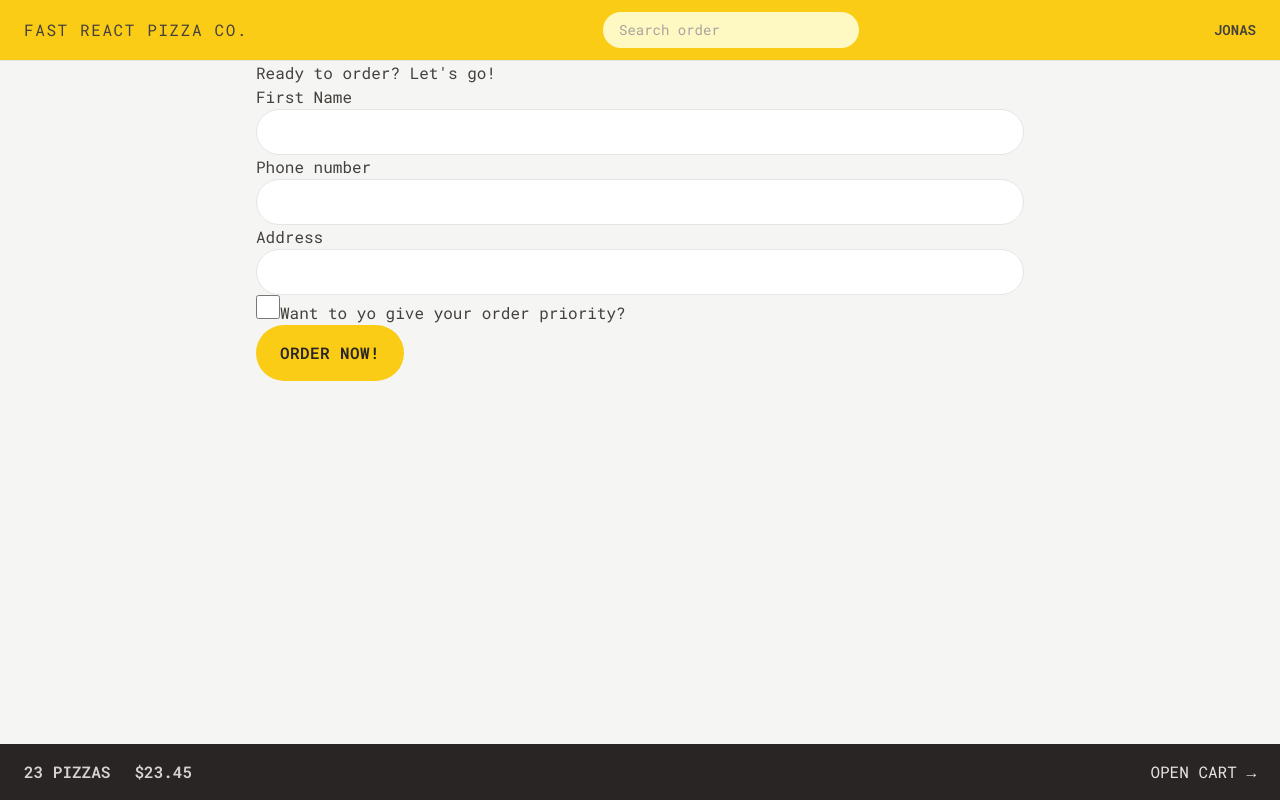
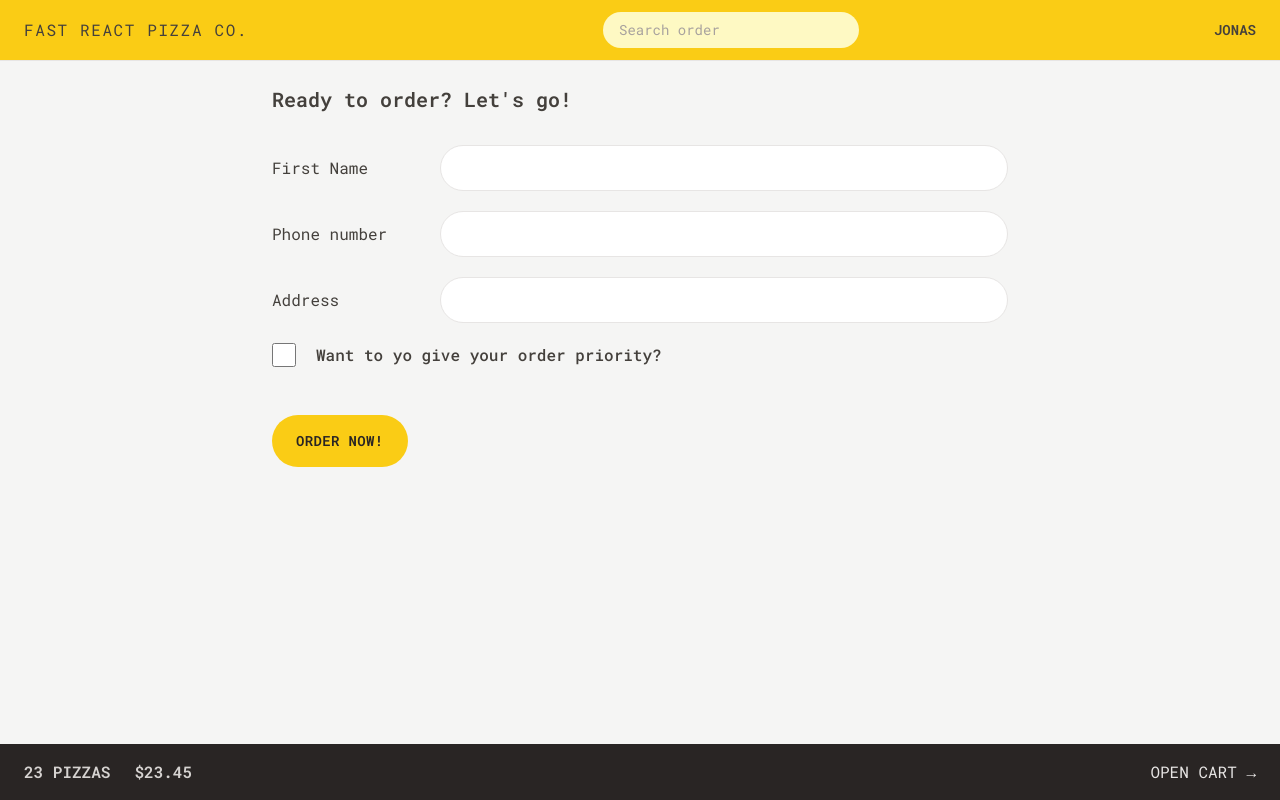
Before and after one commit to kseniyalan/fast-react-pizza, a React (Vite) app: page /order/new in a window 1280 px wide. Built offline with nearby package versions, Linux system fonts and the light colour scheme.

Commit message:
Order form styles, page title, favicon

```diff
--- a/src/features/order/CreateOrder.jsx
+++ b/src/features/order/CreateOrder.jsx
@@ -45,49 +45,52 @@
   const formErrors = useActionData();
 
   return (
-    <div>
-      <h2>Ready to order? Let's go!</h2>
+    <div className="px-4 py-6">
+      <h2 className="text-xl font-semibold mb-8">Ready to order? Let's go!</h2>
 
       {/* The same things */}
       {/* Action will be declared right here in this component */}
       {/*<Form method="POST" action="/order/new">*/}
       <Form method="POST">
-        <div>
-          <label>First Name</label>
+        <div className="mb-5 flex gap-2 flex-col sm:flex-row sm:items-center">
+          <label className="sm:basis-40">First Name</label>
           <input
             type="text"
             name="customer"
-            className="input"
+            className="input grow"
             required
           />
         </div>
 
-        <div>
-          <label>Phone number</label>
-          <div>
+        <div className="mb-5 flex gap-2 flex-col sm:flex-row sm:items-center">
+          <label className="sm:basis-40">Phone number</label>
+          <div className="grow">
             <input
               type="tel"
               name="phone"
-              className="input"
+              className="input w-full"
               required
             />
+            {formErrors?.phone &&
+              <p className="text-xs mt-2 text-red-700 bg-red-100 p-2 rounded-md">{formErrors.phone}</p>
+            }
           </div>
-          {formErrors?.phone && <p>{formErrors.phone}</p>}
+
         </div>
 
-        <div>
-          <label>Address</label>
-          <div>
+        <div className="mb-5 flex gap-2 flex-col sm:flex-row sm:items-center">
+          <label className="sm:basis-40">Address</label>
+          <div className="grow">
             <input
               type="text"
               name="address"
-              className="input"
+              className="input w-full"
               required
             />
           </div>
         </div>
 
-        <div>
+        <div className="mb-12 flex items-center gap-5">
           <input
             type="checkbox"
             name="priority"
@@ -97,7 +100,7 @@
             // value={withPriority}
             // onChange={(e) => setWithPriority(e.target.checked)}
           />
-          <label htmlFor="priority">Want to yo give your order priority?</label>
+          <label htmlFor="priority" className="font-medium">Want to yo give your order priority?</label>
         </div>
         {/* Hidden input to provide cart data into the action function */}
         <input type="hidden" name="cart" value={JSON.stringify(cart)} />
--- a/src/index.css
+++ b/src/index.css
@@ -5,7 +5,7 @@
 /* This way should be an exception, not a rule */
 @layer components {
   .input {
-    @apply w-full rounded-full border border-stone-200 px-4 py-2 md:px-6 md:py-3 text-sm transition-all duration-300 placeholder:text-stone-400
+    @apply rounded-full border border-stone-200 px-4 py-2 md:px-6 md:py-3 text-sm transition-all duration-300 placeholder:text-stone-400
     focus:outline-none focus:ring focus:ring-yellow-400;
   }
 
--- a/src/ui/Button.jsx
+++ b/src/ui/Button.jsx
@@ -2,12 +2,12 @@
 
 function Button({ children, disabled, to, size }) {
 
-  const base = "bg-yellow-400 uppercase font-semibold text-stone-800 tracking-wide inline-block rounded-full hover:bg-yellow-300 transition-colors duration-300 focus:outline-none focus:ring-2 focus:ring-yellow-300 focus:ring-offset-2 disabled:cursor-not-allowed";
+  const base = "bg-yellow-400 uppercase text-sm font-semibold text-stone-800 tracking-wide inline-block rounded-full hover:bg-yellow-300 transition-colors duration-300 focus:outline-none focus:ring-2 focus:ring-yellow-300 focus:ring-offset-2 disabled:cursor-not-allowed";
 
   const styles = {
     primary: base + " px-4 py-3 md:px-6 md:py-4",
     small: base + " px-4 py-2 md:px-5 md:py-2.5 text-xs",
-    secondary: "uppercase font-semibold text-stone-400 tracking-wide inline-block rounded-full border-2 border-stone-300 transition-colors duration-300 hover:bg-stone-300 focus:bg-stone-300 focus:outline-none focus:ring-2 focus:ring-stone-200 focus:ring-offset-2 disabled:cursor-not-allowed px-4 py-2.5 md:px-6 md:py-3.5",
+    secondary: "uppercase text-sm font-semibold text-stone-400 tracking-wide inline-block rounded-full border-2 border-stone-300 transition-colors duration-300 hover:bg-stone-300 focus:bg-stone-300 focus:outline-none focus:ring-2 focus:ring-stone-200 focus:ring-offset-2 disabled:cursor-not-allowed px-4 py-2.5 md:px-6 md:py-3.5",
 
   };
 
```
Also changed, not shown: index.html (+2 -2 lines).
